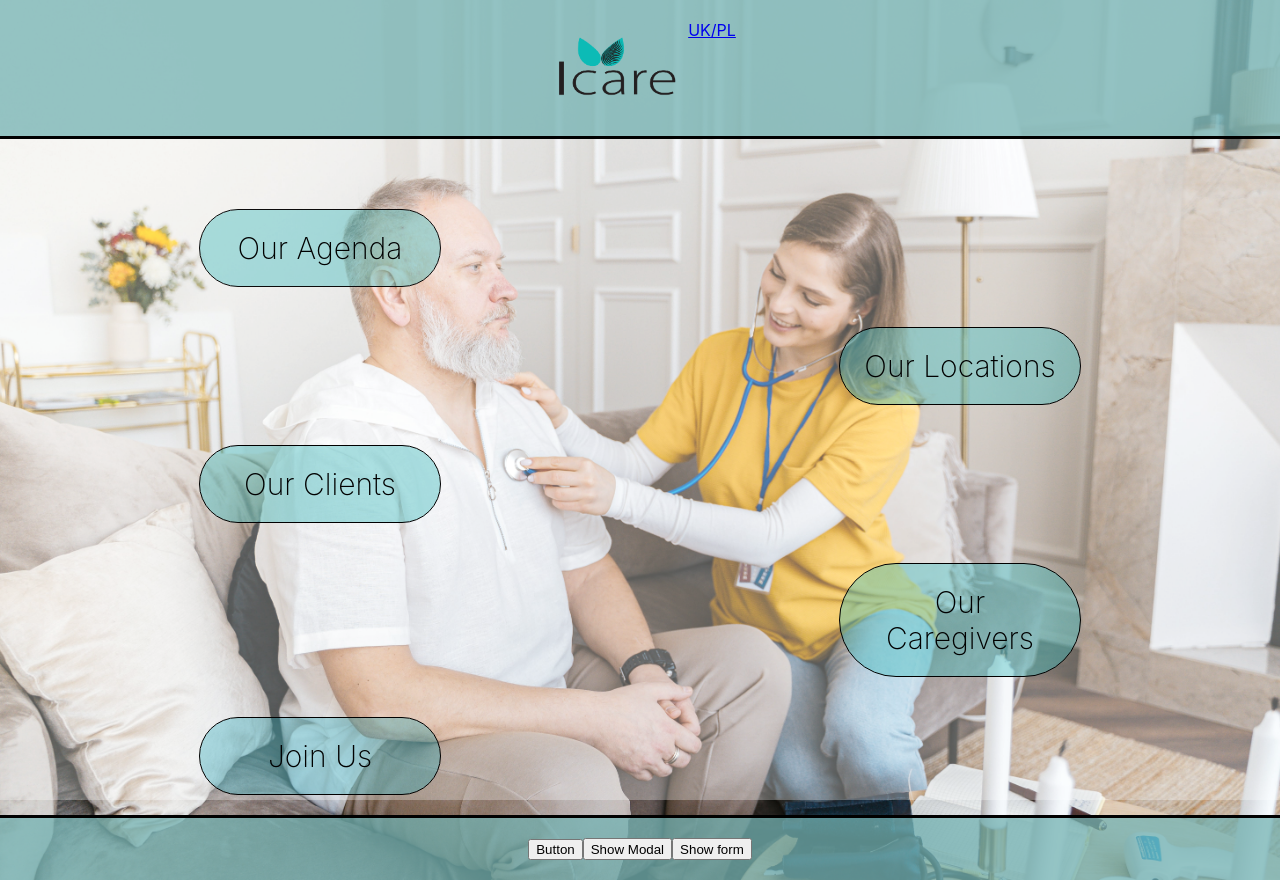
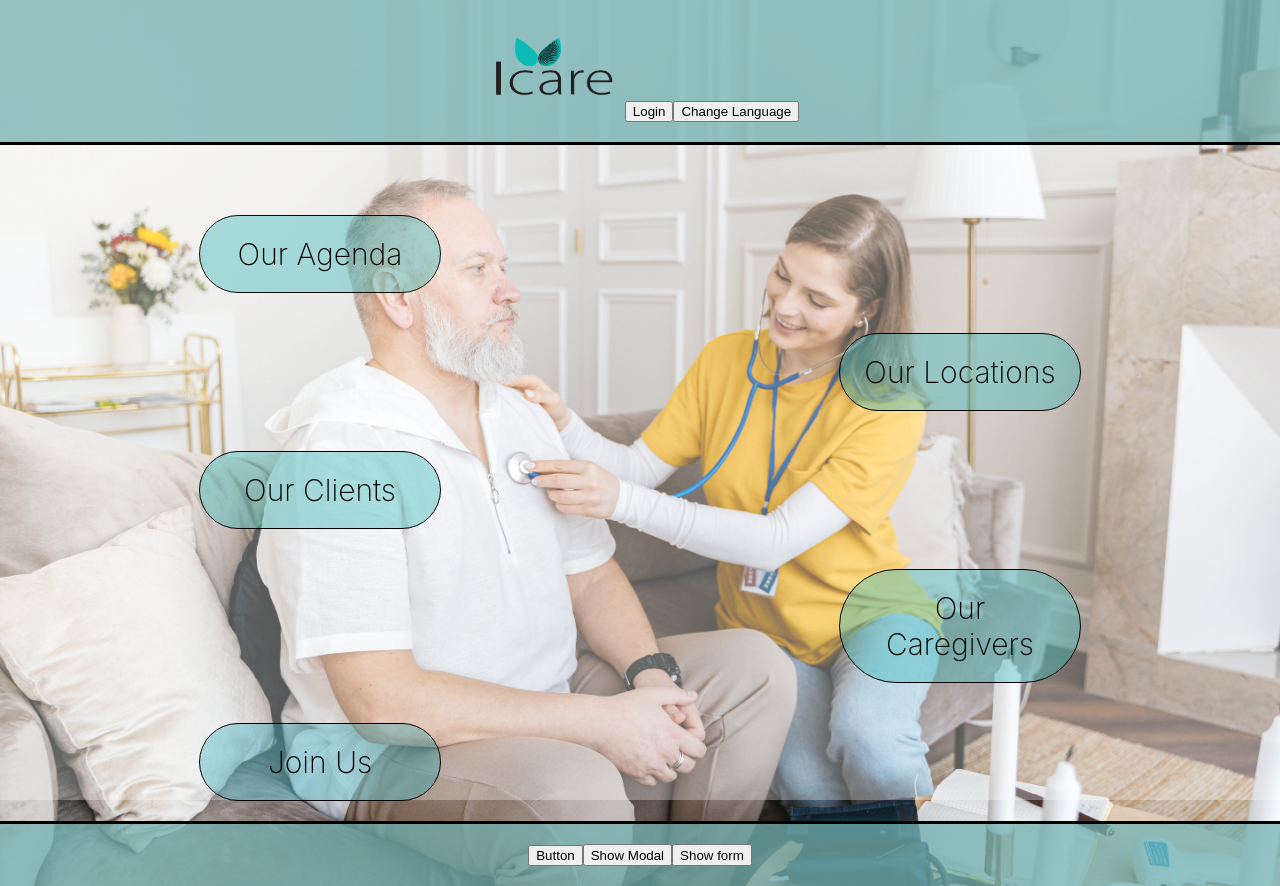
Before and after one commit to KasiaRaven26/Icare, a React (Vite) app in the folder Icare_app/: page / in a window 1280 px wide. Built offline with nearby package versions, Linux system fonts and the light colour scheme.

Commit message:
Some things

```diff
--- a/Icare_app/src/components/Header.jsx
+++ b/Icare_app/src/components/Header.jsx
@@ -3,10 +3,16 @@ import logo from "./I_care.jpg";
 
 export function Header() {
   return (
-    <>
+    <div>
       <img className="logo" src={logo} alt="Logo" />
-
-      <a href="https://www.w3schools.com">UK/PL</a>
-    </>
+      {/*
+      1 - The buttons need some styling and positioning in the header bar. Add a class name to them, e.g., className = "login-button", class="change-languge button".
+      You'll then need to add the classname to the Header.css file, e.g., .login-button { height: 50px, etc..... }
+      2 - Add an 'onClick' to the buttons. For instance, the buttons should look something like <button onclick={clickEvent}>Login</button>
+      3 - Above the return statement above, write an arrow function for the clickEvent. Something like - const clickEvent = () => { console.log("Hello Kasia")}
+    */}
+      <button>Login</button>
+      <button>Change Language</button>
+    </div>
   );
 }
--- a/Icare_app/src/components/Modal/Modal.css
+++ b/Icare_app/src/components/Modal/Modal.css
@@ -72,7 +72,7 @@ code {
 .control {
   margin-bottom: 0.75rem;
   font-size: 14px;
-  font-family:Arial, Helvetica, sans-serif
+  font-family:Arial, Helvetica, sans-serif;
   font-weight: 700;
 }
 
```
